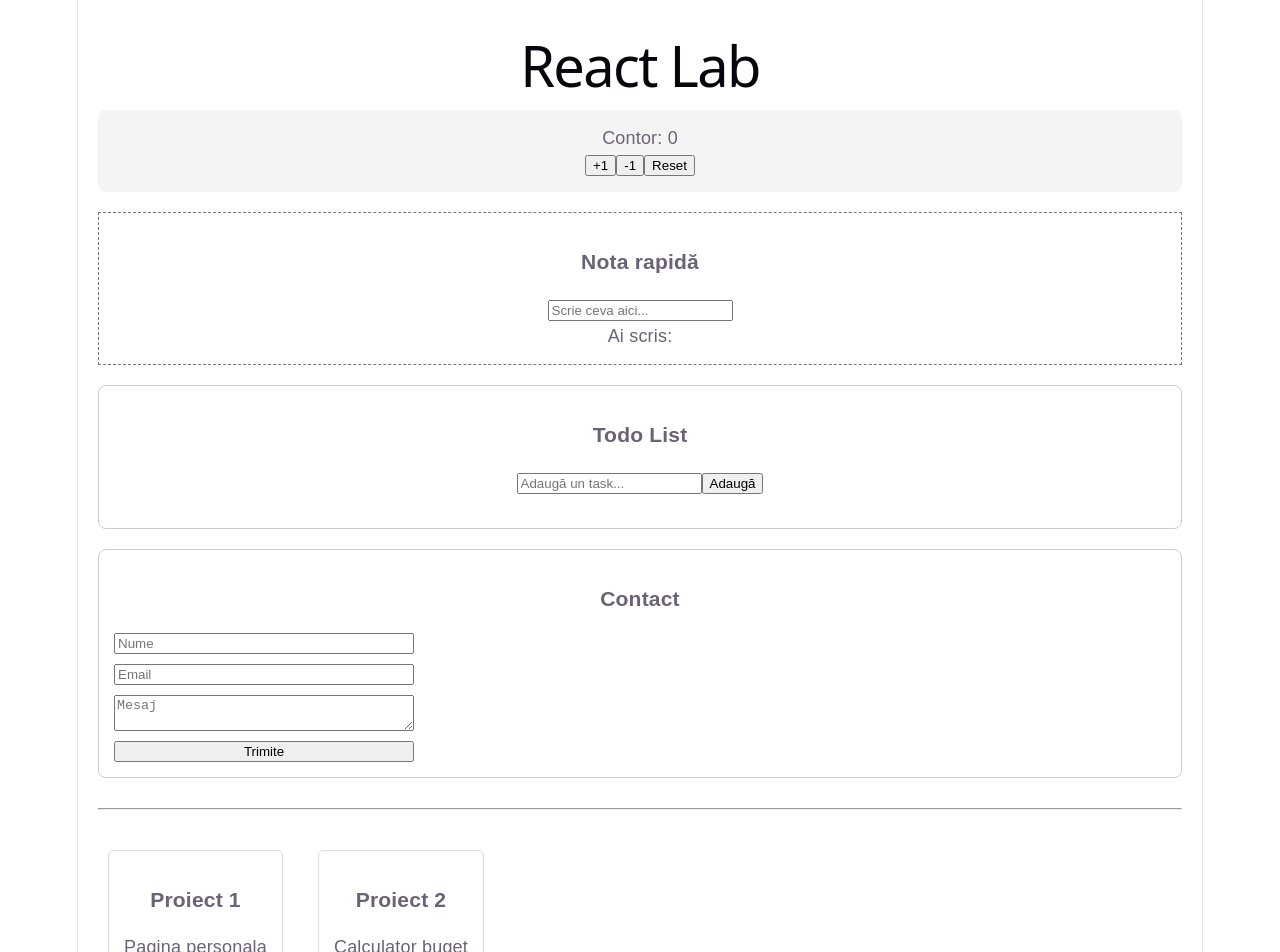
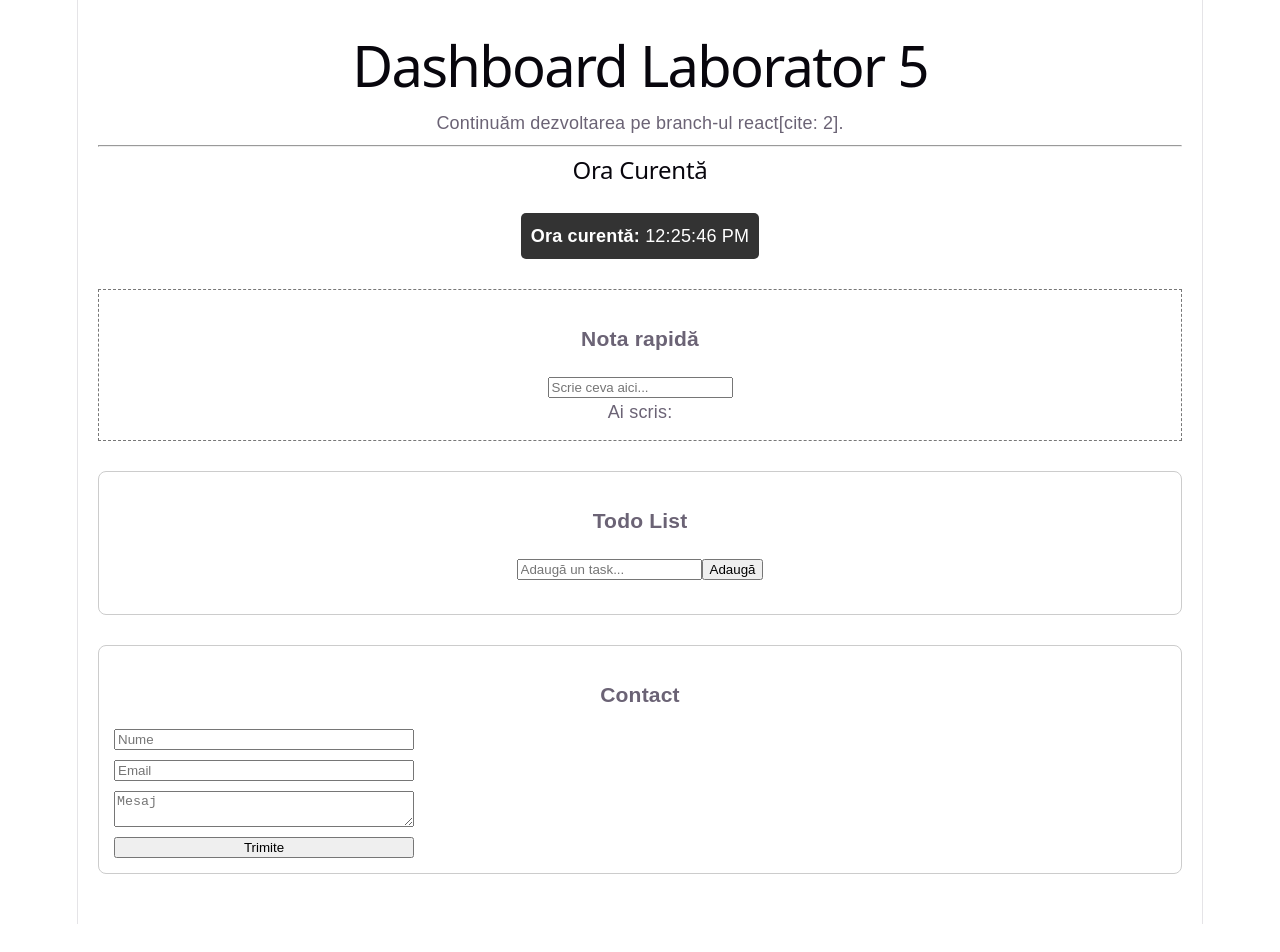
Before and after one commit to andrei-rd/Lab-PW, a React (Vite) app: page / in a window 1280 px wide. Shown: the top 952 px of the page. After the commit the page ends 924 px from the top, so only its background shows below. Built offline with nearby package versions, Linux system fonts and the light colour scheme.

Commit message:
Laborator Laborator 5: React (QuickNote, TodoList, ContactForm, Clock)

```diff
--- a/src/App.jsx
+++ b/src/App.jsx
@@ -1,39 +1,39 @@
-import { useState } from 'react';
-import Card from './Card';
-import QuickNote from './QuickNote';
-import TodoList from './TodoList';
-import ContactForm from './ContactForm';
+import React from 'react';
+// Importul componentelor create în exercițiile 1-5
+import QuickNote from './QuickNote'; // Exercițiul 1 [cite: 27]
+import TodoList from './TodoList';   // Exercițiul 2 & 3 [cite: 71]
+import ContactForm from './ContactForm'; // Exercițiul 4 [cite: 95]
+import Clock from './Clock'; // Exercițiul 5 Bonus [cite: 109]
 
 function App() {
-  const [count, setCount] = useState(0);
+  return (
+    <div className="container" style={{ padding: '20px', fontFamily: 'Arial, sans-serif' }}>
+      <h1>Dashboard Laborator 5</h1>
+      <p>Continuăm dezvoltarea pe branch-ul react[cite: 2].</p>
 
-  const projects = [
-    { title: "Proiect 1", description: "Pagina personala" },
-    { title: "Proiect 2", description: "Calculator buget" }
-  ];
+      <hr />
 
-  return (
-    <div style={{ padding: '20px', fontFamily: 'Arial, sans-serif' }}>
-      <h1>React Lab</h1>
+      {/* Exercițiul 5: Ceas live care se actualizează în fiecare secundă [cite: 109] */}
+      <section style={{ marginBottom: '30px' }}>
+        <h2>Ora Curentă</h2>
+        <Clock />
+      </section>
 
-      <div style={{ background: '#f4f4f4', padding: '15px', borderRadius: '8px' }}>
-        <p>Contor: {count}</p>
-        <button onClick={() => setCount(count + 1)}>+1</button>
-        <button onClick={() => setCount(count - 1)}>-1</button>
-        <button onClick={() => setCount(0)}>Reset</button>
-      </div>
+      {/* Exercițiul 1: Input controlat pentru o notă rapidă [cite: 5, 28] */}
+      <section style={{ marginBottom: '30px' }}>
+        <QuickNote />
+      </section>
 
-      <QuickNote />
-      <TodoList />
-      <ContactForm />
+      {/* Exercițiul 2 & 3: Listă de activități cu adăugare și ștergere [cite: 42, 75] */}
+      <section style={{ marginBottom: '30px' }}>
+        <TodoList />
+      </section>
 
-      <hr style={{ margin: '30px 0' }} />
+      {/* Exercițiul 4: Formular de contact cu validare și feedback [cite: 92] */}
+      <section style={{ marginBottom: '30px' }}>
+        <ContactForm />
+      </section>
 
-      <div style={{ display: 'flex', gap: '15px' }}>
-        {projects.map((item, index) => (
-          <Card key={index} title={item.title} description={item.description} />
-        ))}
-      </div>
     </div>
   );
 }
--- /dev/null
+++ b/src/Clock.jsx
@@ -0,0 +1,21 @@
+import { useState, useEffect } from 'react';
+
+function Clock() {
+  const [time, setTime] = useState(new Date());
+
+  useEffect(() => {
+    const timer = setInterval(() => {
+      setTime(new Date());
+    }, 1000);
+
+    return () => clearInterval(timer);
+  }, []);
+
+  return (
+    <div style={{ marginTop: '20px', padding: '10px', background: '#333', color: '#fff', borderRadius: '5px', display: 'inline-block' }}>
+      <strong>Ora curentă:</strong> {time.toLocaleTimeString()}
+    </div>
+  );
+}
+
+export default Clock;
```
